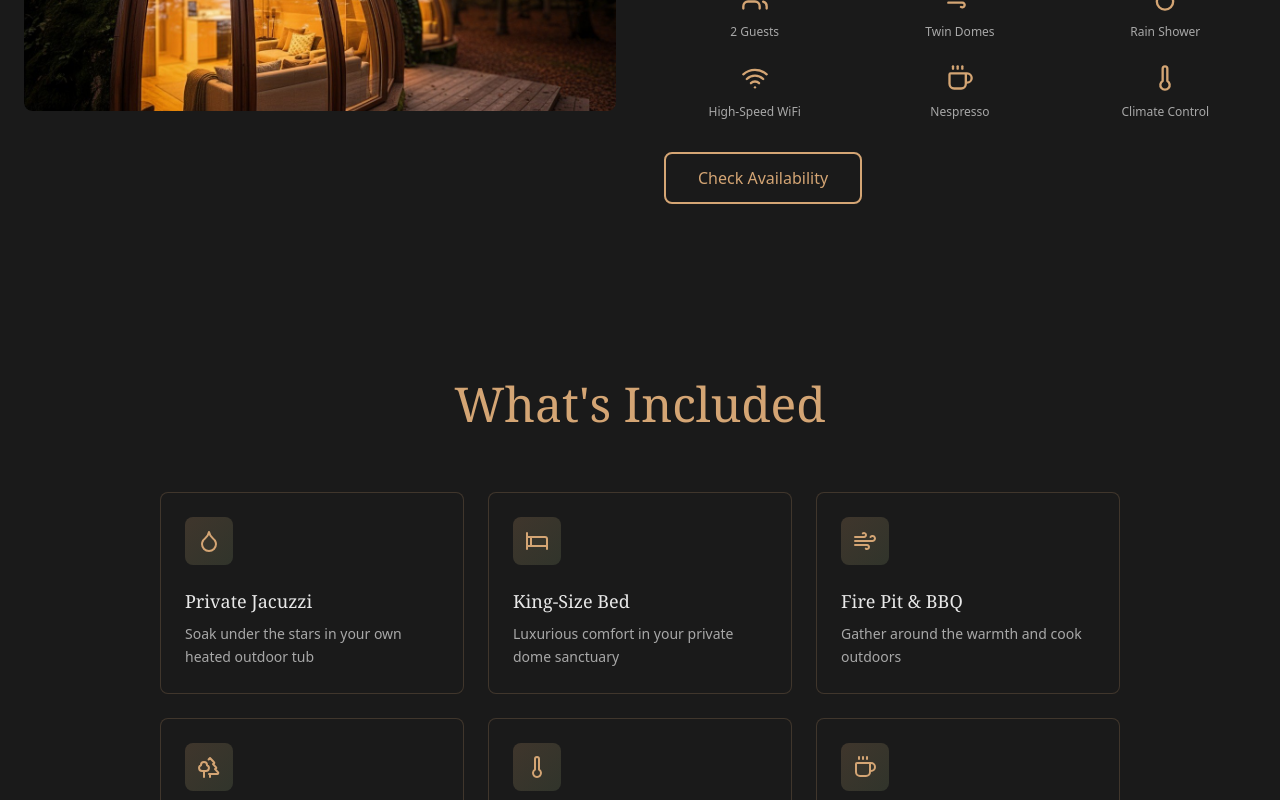
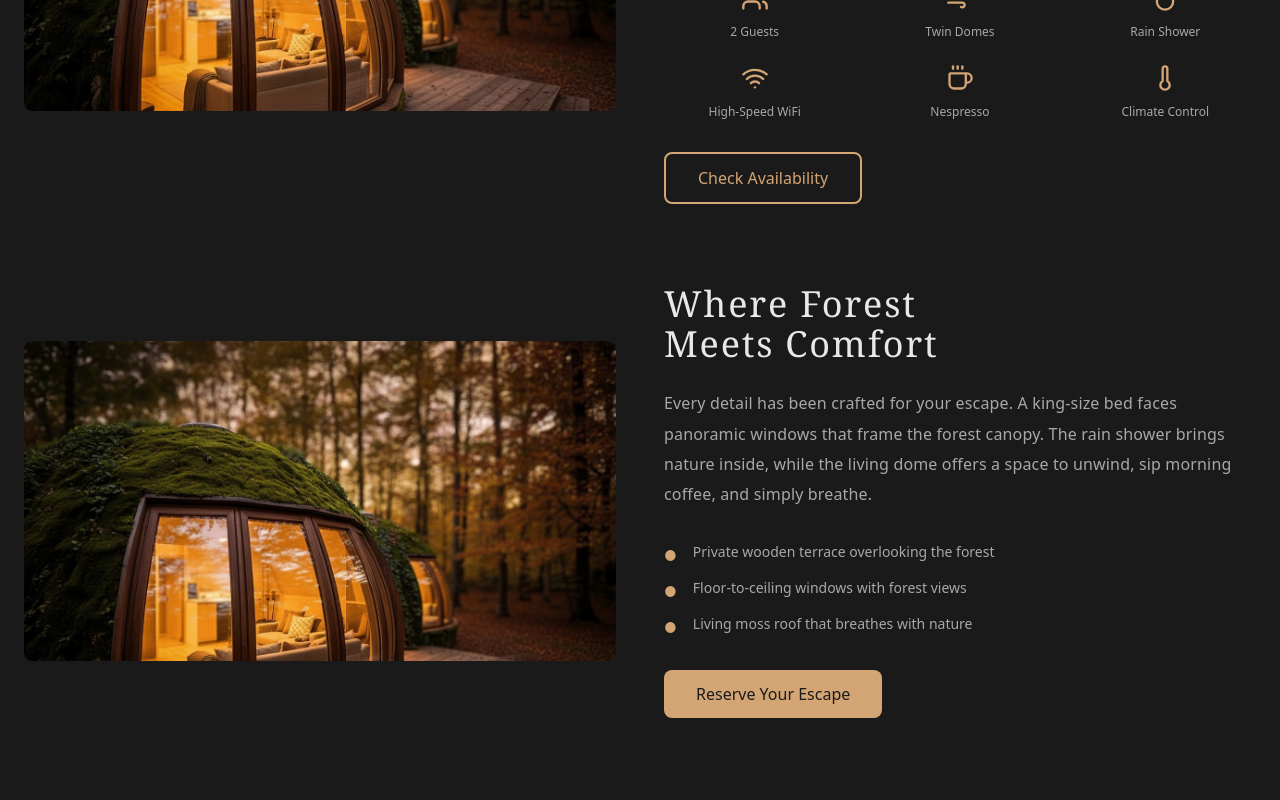
Before and after one commit to TNLConsulting/escapia, a Next.js app: page / in a window 1280 px wide. Shown: the part 2000-2800 px from the top of the page. Built offline with nearby package versions, Linux system fonts and the light colour scheme.

Commit message:
Accommodations: add 'Where Forest Meets Comfort' section with photo and bullets

```diff
--- a/src/components/Accommodations.tsx
+++ b/src/components/Accommodations.tsx
@@ -65,6 +65,48 @@ export function Accommodations() {
             </button>
           </div>
         </div>
+
+        {/* Where Forest Meets Comfort Section */}
+        <div className="grid md:grid-cols-2 gap-12 items-center mt-20">
+          {/* Left - Photo */}
+          <div className="rounded-lg overflow-hidden h-80 order-2 md:order-1">
+            <img src="/dome-exterior.jpg" alt="Forest meets comfort" className="w-full h-full object-cover rounded-lg" />
+          </div>
+
+          {/* Right - Content */}
+          <div className="order-1 md:order-2">
+            <h3 className="text-4xl font-serif font-light mb-6 tracking-wide" style={{ color: "#e8e8e8", letterSpacing: "0.05em" }}>
+              Where Forest<br />Meets Comfort
+            </h3>
+            <p className="text-base mb-8 font-light" style={{ color: "#a8a8a8", lineHeight: "1.9", letterSpacing: "0.01em" }}>
+              Every detail has been crafted for your escape. A king-size bed faces panoramic windows that frame the forest canopy. The rain shower brings nature inside, while the living dome offers a space to unwind, sip morning coffee, and simply breathe.
+            </p>
+
+            {/* Bullet Points */}
+            <ul className="space-y-3 mb-8">
+              {[
+                "Private wooden terrace overlooking the forest",
+                "Floor-to-ceiling windows with forest views",
+                "Living moss roof that breathes with nature"
+              ].map((item, i) => (
+                <li key={i} className="flex items-start gap-4 text-sm" style={{ color: "#a8a8a8" }}>
+                  <span style={{ color: "#d4a574", marginTop: "4px" }}>●</span>
+                  <span>{item}</span>
+                </li>
+              ))}
+            </ul>
+
+            <button
+              className="px-8 py-3 rounded-lg font-medium transition-all"
+              style={{
+                backgroundColor: "#d4a574",
+                color: "#1a1a1a",
+              }}
+            >
+              Reserve Your Escape
+            </button>
+          </div>
+        </div>
       </div>
     </section>
   );
```
